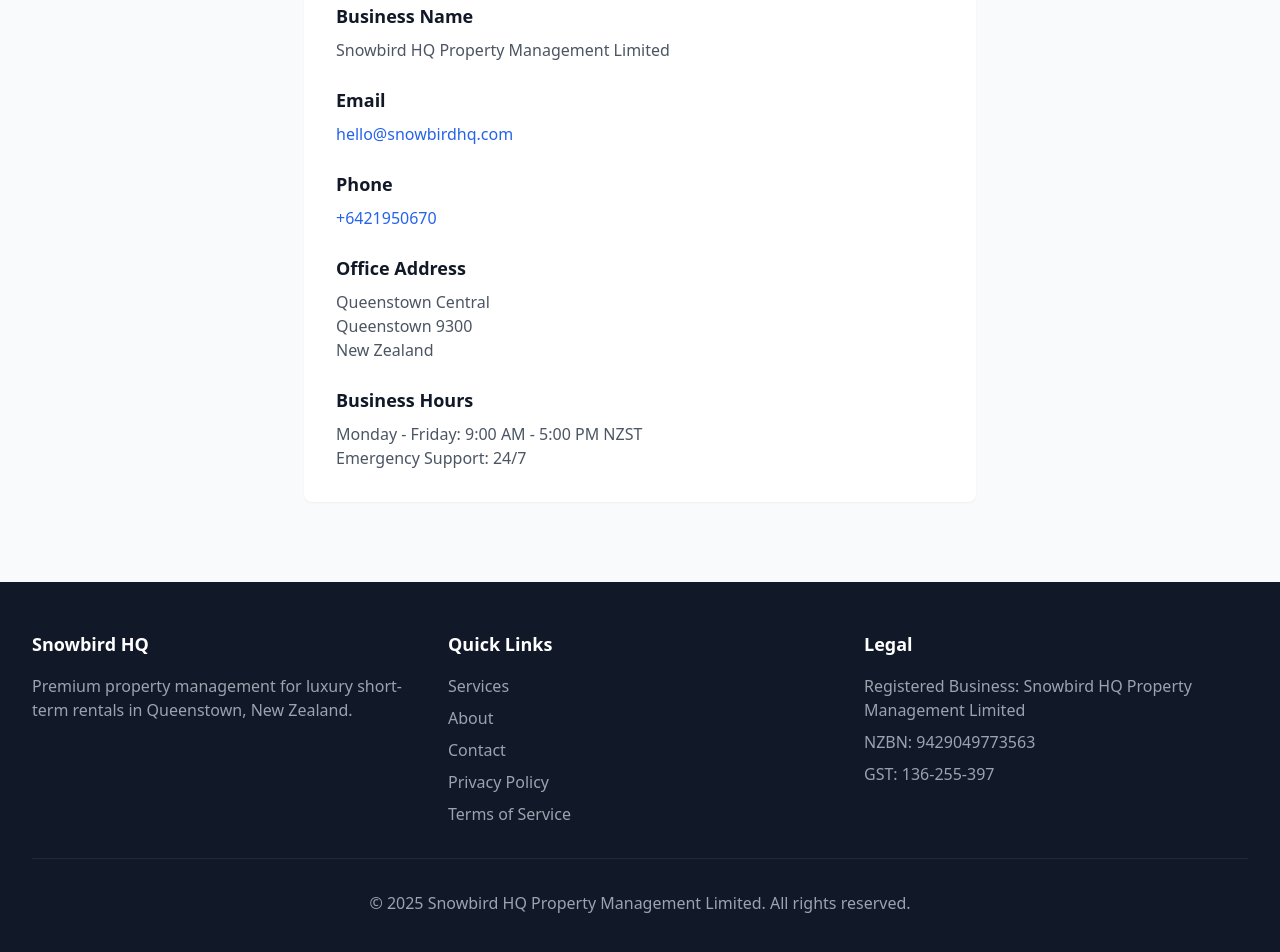
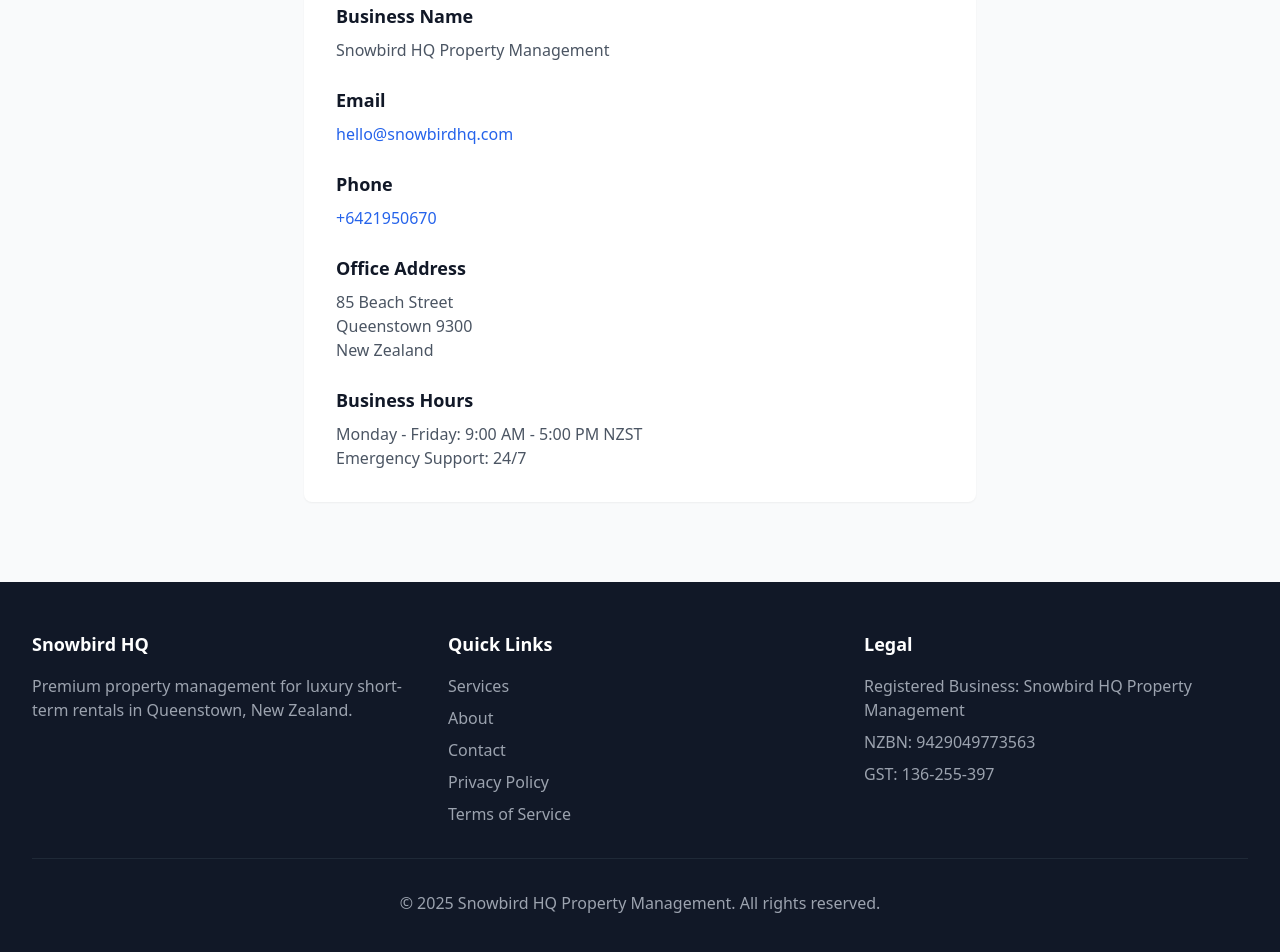
Before and after one commit to andrewlaery/snowbirdhq-website, a Next.js app: page / in a window 1280 px wide. Shown: the part 1971-2923 px from the top of the page. Built offline with nearby package versions, Linux system fonts and the light colour scheme.

Commit message:
Update business details
- Change address to 85 Beach Street, Queenstown 9300
- Update business name from 'Snowbird HQ Property Management Limited' to 'Snowbird HQ Property Management'
- Applied changes across all pages (home, privacy policy, terms of service)

```diff
--- a/src/app/page.tsx
+++ b/src/app/page.tsx
@@ -175,7 +175,7 @@ export default function Home() {
                     Business Name
                   </h3>
                   <p className='text-gray-600'>
-                    Snowbird HQ Property Management Limited
+                    Snowbird HQ Property Management
                   </p>
                 </div>
                 <div>
@@ -205,7 +205,7 @@ export default function Home() {
                     Office Address
                   </h3>
                   <p className='text-gray-600'>
-                    Queenstown Central
+                    85 Beach Street
                     <br />
                     Queenstown 9300
                     <br />
@@ -282,7 +282,7 @@ export default function Home() {
               <h3 className='text-lg font-semibold mb-4'>Legal</h3>
               <ul className='space-y-2'>
                 <li className='text-gray-400'>
-                  Registered Business: Snowbird HQ Property Management Limited
+                  Registered Business: Snowbird HQ Property Management
                 </li>
                 <li className='text-gray-400'>NZBN: 9429049773563</li>
                 <li className='text-gray-400'>GST: 136-255-397</li>
@@ -291,7 +291,7 @@ export default function Home() {
           </div>
           <div className='mt-8 pt-8 border-t border-gray-800 text-center text-gray-400'>
             <p>
-              &copy; 2025 Snowbird HQ Property Management Limited. All rights
+              &copy; 2025 Snowbird HQ Property Management. All rights
               reserved.
             </p>
           </div>
--- a/src/app/privacy-policy/page.tsx
+++ b/src/app/privacy-policy/page.tsx
@@ -56,7 +56,7 @@ export default function PrivacyPolicy() {
           </p>
 
           <p className='text-gray-600 mb-6'>
-            Snowbird HQ Property Management Limited ("we," "our," or "us") is
+            Snowbird HQ Property Management ("we," "our," or "us") is
             committed to protecting your privacy. This Privacy Policy explains
             how we collect, use, disclose, and safeguard your information when
             you use our services or visit our website.
@@ -237,12 +237,12 @@ export default function PrivacyPolicy() {
           </p>
           <div className='bg-gray-50 p-6 rounded-lg mb-6'>
             <p className='text-gray-700 font-semibold'>
-              Snowbird HQ Property Management Limited
+              Snowbird HQ Property Management
             </p>
             <p className='text-gray-600'>Email: hello@snowbirdhq.com</p>
             <p className='text-gray-600'>Phone: +6421950670</p>
             <p className='text-gray-600'>
-              Address: Queenstown Central, Queenstown 9300, New Zealand
+              Address: 85 Beach Street, Queenstown 9300, New Zealand
             </p>
           </div>
 
@@ -263,7 +263,7 @@ export default function PrivacyPolicy() {
       <footer className='bg-gray-900 text-white py-8 mt-12'>
         <div className='max-w-7xl mx-auto px-4 sm:px-6 lg:px-8 text-center'>
           <p className='text-gray-400'>
-            &copy; 2025 Snowbird HQ Property Management Limited. All rights
+            &copy; 2025 Snowbird HQ Property Management. All rights
             reserved.
           </p>
         </div>
--- a/src/app/terms/page.tsx
+++ b/src/app/terms/page.tsx
@@ -60,7 +60,7 @@ export default function TermsOfService() {
 
           <p className='text-gray-600 mb-6'>
             These Terms of Service ("Terms") govern your use of the services
-            provided by Snowbird HQ Property Management Limited ("Snowbird HQ,"
+            provided by Snowbird HQ Property Management ("Snowbird HQ,"
             "we," "our," or "us"), a company registered in New Zealand (NZBN:
             9429049773563). By engaging our services, you agree to be bound by
             these Terms.
@@ -303,19 +303,19 @@ export default function TermsOfService() {
           </p>
           <div className='bg-gray-50 p-6 rounded-lg mb-6'>
             <p className='text-gray-700 font-semibold'>
-              Snowbird HQ Property Management Limited
+              Snowbird HQ Property Management
             </p>
             <p className='text-gray-600'>Email: hello@snowbirdhq.com</p>
             <p className='text-gray-600'>Phone: +6421950670</p>
             <p className='text-gray-600'>
-              Address: Queenstown Central, Queenstown 9300, New Zealand
+              Address: 85 Beach Street, Queenstown 9300, New Zealand
             </p>
             <p className='text-gray-600'>NZBN: 9429049773563</p>
             <p className='text-gray-600'>GST: 136-255-397</p>
           </div>
 
           <p className='text-gray-600 italic mt-8'>
-            By engaging Snowbird HQ Property Management Limited's services, you
+            By engaging Snowbird HQ Property Management's services, you
             acknowledge that you have read, understood, and agree to be bound by
             these Terms of Service.
           </p>
@@ -326,7 +326,7 @@ export default function TermsOfService() {
       <footer className='bg-gray-900 text-white py-8 mt-12'>
         <div className='max-w-7xl mx-auto px-4 sm:px-6 lg:px-8 text-center'>
           <p className='text-gray-400'>
-            &copy; 2025 Snowbird HQ Property Management Limited. All rights
+            &copy; 2025 Snowbird HQ Property Management. All rights
             reserved.
           </p>
         </div>
```
